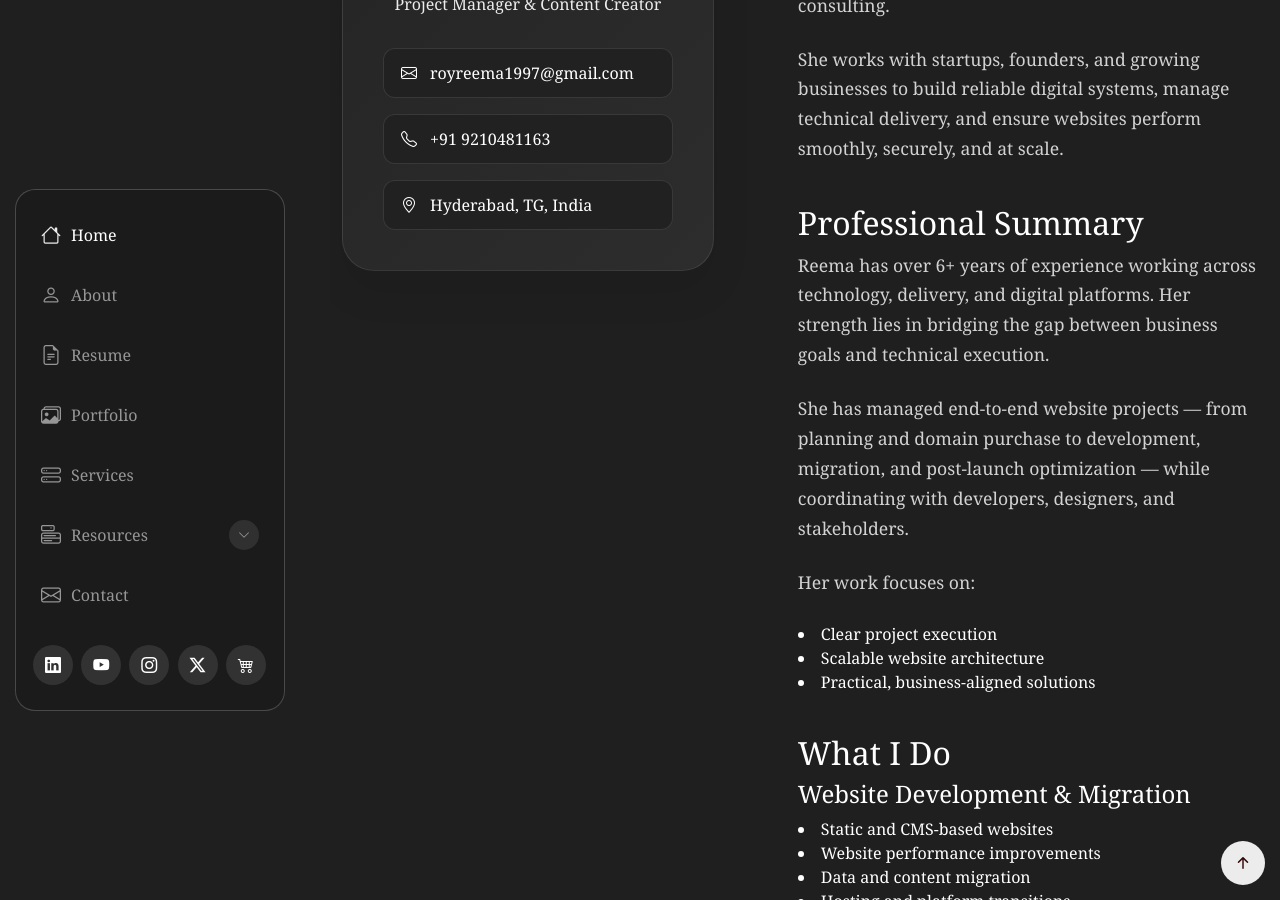
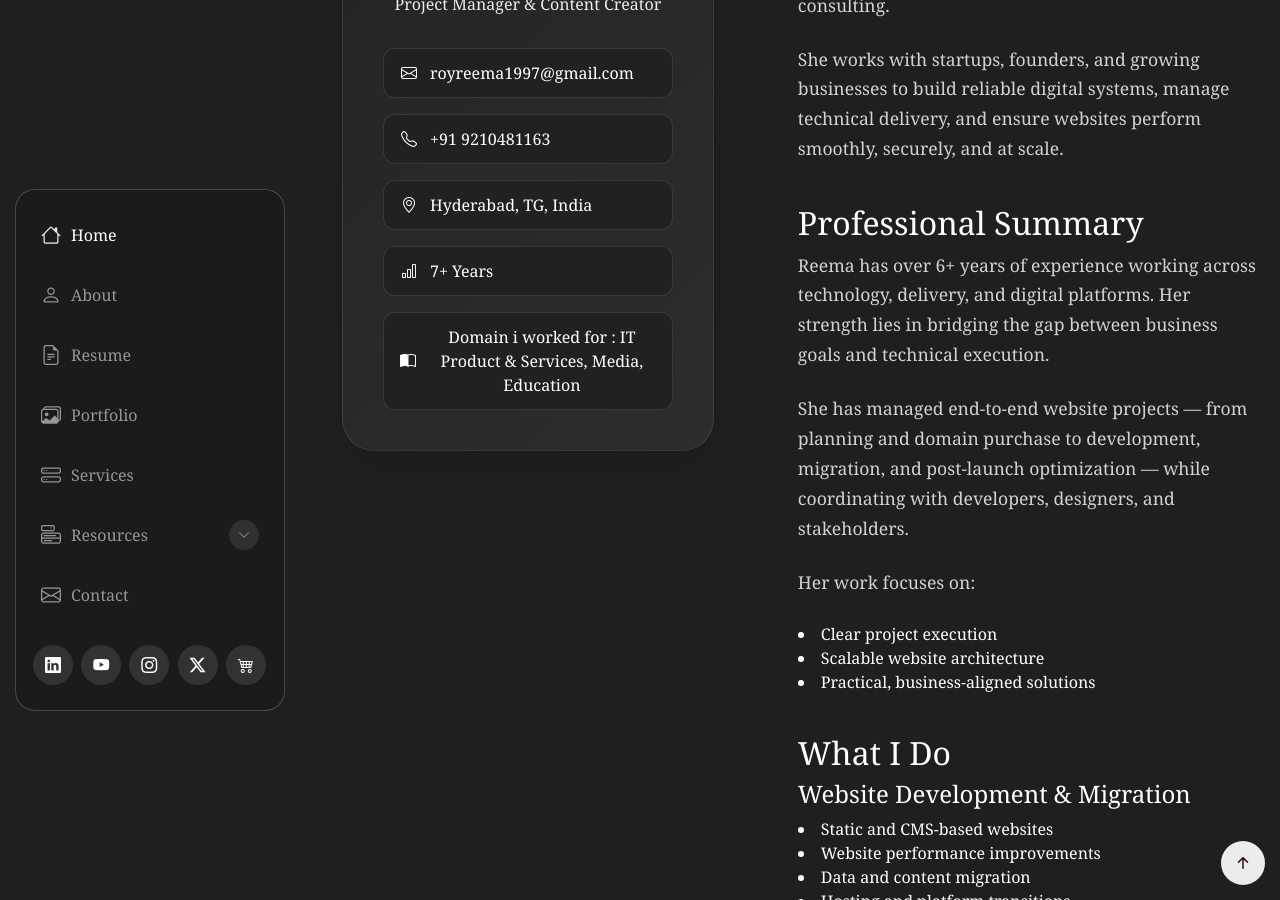
Before and after one commit to iamreemaroy/Reema-Roy, a Jekyll site: the page about.html, which Jekyll copies as it is, in a window 1280 px wide and 900 px high, scrolled down 338 px. Built offline with Jekyll 4.4.1, drawn with Linux system fonts in a browser that asks for light colours.

Commit message:
Update about.html

```diff
--- a/about.html
+++ b/about.html
@@ -116,6 +116,14 @@
                   <a href="#" class="contact-item">
                     <i class="bi bi-geo-alt"></i>
                     Hyderabad, TG, India
+                  </a>
+                  <a href="#" class="contact-item">
+                    <i class="bi bi-bar-chart"></i>
+                    7+ Years
+                  </a>
+                  <a href="#" class="contact-item">
+                    <i class="bi bi-book-half"></i>
+                    Domain i worked for : IT Product & Services, Media, Education
                   </a>
                 </div>
               </div>
```
